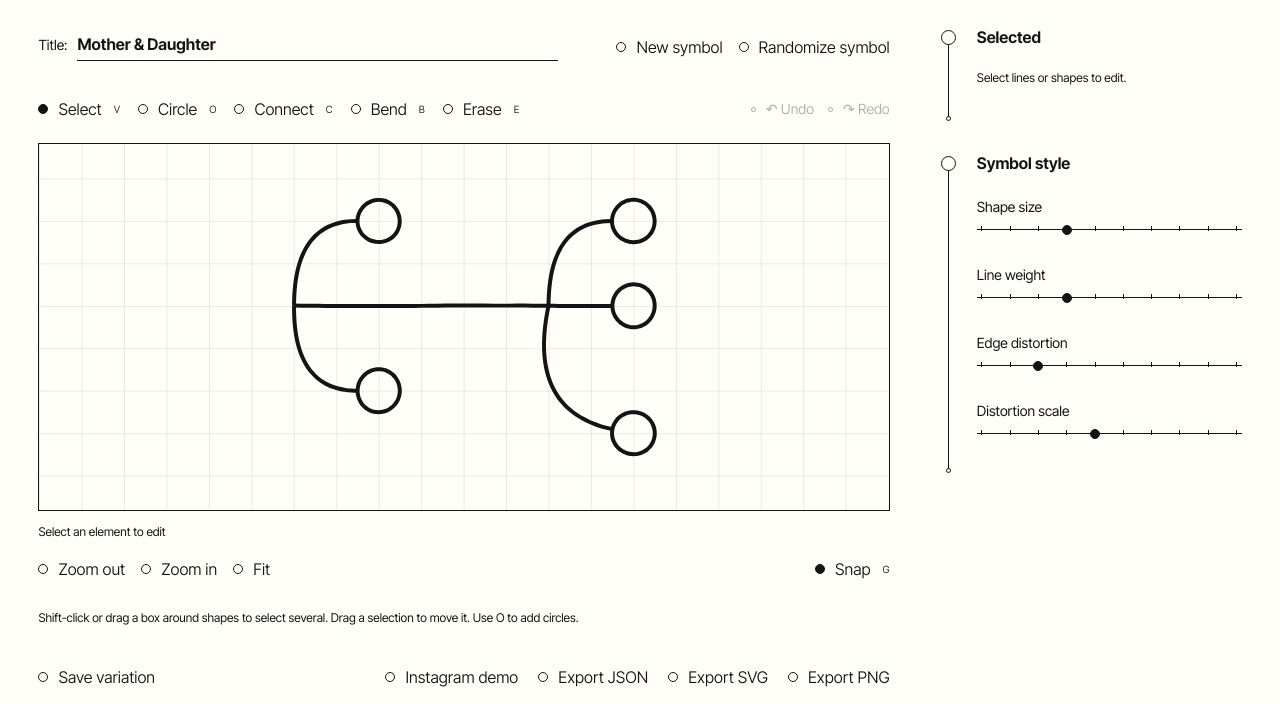
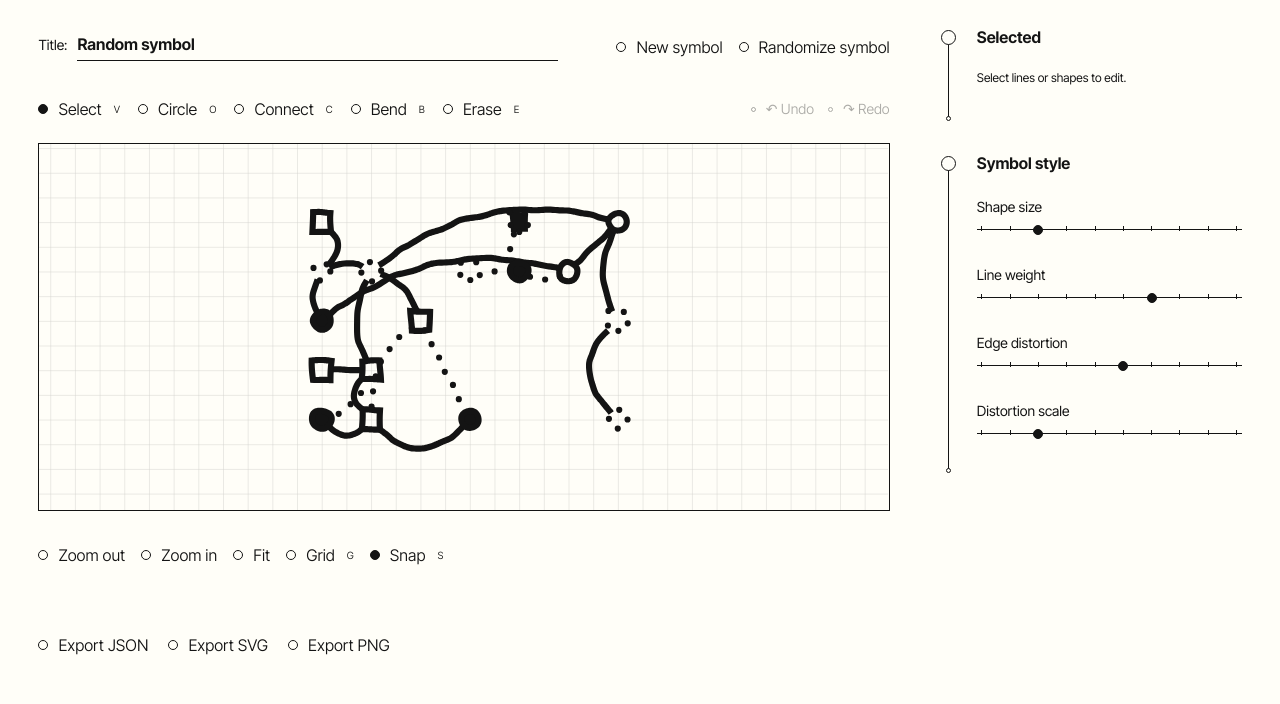
Before and after one commit to magdagourinchas/symbol-studio, a plain HTML site: page dist/index.html in a window 1280 px wide. Shown: the part 75-779 px from the top of the page. Drawn offline with Linux system fonts and the light colour scheme.

Commit message:
Simplify editor controls and randomize new drafts

```diff
--- a/dist/editor.js
+++ b/dist/editor.js
@@ -35,10 +35,10 @@ for(const preset of presets){
   for(const node of preset.n){node.splice(0,2,gridValue(node[0]),gridValue(node[1]))}
   for(const edge of preset.e)setCurve(preset,edge,curveLevel(preset,edge));
 }
-function gridMarkup(){return `<defs><pattern id="unit-grid" width="${gridStep}" height="${gridStep}" patternUnits="userSpaceOnUse"><path d="M0 ${gridStep} V0 H${gridStep}" fill="none" stroke="#141414" stroke-opacity=".18" stroke-width="1" vector-effect="non-scaling-stroke"/></pattern></defs><rect x="${view.x}" y="${view.y}" width="${view.w}" height="${view.h}" fill="url(#unit-grid)" pointer-events="none"/>`}
+function gridMarkup(){return gridVisible?`<defs><pattern id="unit-grid" width="${gridStep}" height="${gridStep}" patternUnits="userSpaceOnUse"><path d="M0 ${gridStep} V0 H${gridStep}" fill="none" stroke="#141414" stroke-opacity=".18" stroke-width="1" vector-effect="non-scaling-stroke"/></pattern></defs><rect x="${view.x}" y="${view.y}" width="${view.w}" height="${view.h}" fill="url(#unit-grid)" pointer-events="none"/>`:''}
 // Browser persistence: keep these storage keys stable to retain existing drawings.
 function read(k,f){try{return JSON.parse(localStorage.getItem(k))??f}catch{return f}}
-let drawing=read(draftKey,structuredClone(presets[4])),variations=read('mg-variations-v1',[]),mode='move',history=[],gesture=null;
+let drawing=read(draftKey,null),variations=read('mg-variations-v1',[]),mode='move',history=[],gesture=null;
 let selected=null, future=[];
 let librarySource=null;
 const storedSketchbook=read('mg-sketchbook-v1',null);
@@ -50,13 +50,13 @@ function selectNodes(indices,edges=[]){indices=[...new Set(indices)];edges=[...n
 function movableNodes(){return [...new Set([...selectedNodes(),...selectedEdges().flatMap(i=>drawing.e[i].slice(0,2))])]}
 function canvasRatio(){return canvas.clientWidth&&canvas.clientHeight?canvas.clientWidth/canvas.clientHeight:1.6}
 // Camera window only: changing zoom never changes saved node coordinates.
-let view={x:0,y:0,w:640,h:400};
+let view={x:0,y:0,w:640,h:400},gridVisible=true;
 let motionRuntime=null;
 function bounds(d){if(!d.n.length)return {x:0,y:0,w:640,h:400};const xs=d.n.map(n=>n[0]),ys=d.n.map(n=>n[1]);for(const e of d.e){const f=frame(d,e);xs.push(f.mid[0]+2*e[2]);ys.push(f.mid[1]+2*e[3])}const pad=d.r+d.w+32+warpAmount(d),x=Math.min(...xs)-pad,y=Math.min(...ys)-pad;return {x,y,w:Math.max(...xs)-x+pad,h:Math.max(...ys)-y+pad}}
-function fitView(){const b=bounds(drawing),ratio=canvasRatio(),w=Math.max(640,b.w,b.h*ratio);view={x:b.x+b.w/2-w/2,y:b.y+b.h/2-w/ratio/2,w,h:w/ratio};render()}
+function fitView(){const b=bounds(drawing),ratio=canvasRatio(),w=Math.max(640,b.w,b.h*ratio),cx=b.x+b.w/2,cy=b.y+b.h/2,h=w/ratio;view={x:cx-w/2,y:cy-h/2,w,h};render()}
 function zoom(factor){cancelGesture();const w=Math.max(320,Math.min(10240,view.w*factor)),h=w/canvasRatio();view={x:view.x+(view.w-w)/2,y:view.y+(view.h-h)/2,w,h};render()}
 function migrate(d){for(const n of d.n) if(n[3]===undefined)n[3]=!n[2]&&Boolean(d.filled);delete d.filled;return d}
-migrate(drawing);variations.forEach(migrate);
+if(drawing)migrate(drawing);variations.forEach(migrate);
 function frame(d,e){const A=d.n[e[0]],B=d.n[e[1]],length=Math.hypot(B[0]-A[0],B[1]-A[1])||1;return {mid:[(A[0]+B[0])/2,(A[1]+B[1])/2],normal:[-(B[1]-A[1])/length,(B[0]-A[0])/length],length}}
 function curveLevel(d,e){const f=frame(d,e);return Math.max(-4,Math.min(5,Math.round((e[2]*f.normal[0]+e[3]*f.normal[1])/(f.length/8))))}
 function setCurve(d,e,level){const f=frame(d,e);e[2]=f.normal[0]*f.length/8*level;e[3]=f.normal[1]*f.length/8*level}
@@ -116,6 +116,7 @@ const scales={
   distortion:{key:'distortionScale',levels:[.2,.35,.5,.75,1,1.5,2,3,5,8],factor:1}
 };
 for(const id of Object.keys(scales)){const slider=$(id);slider.min=0;slider.max=9;slider.step=1;slider.parentElement?.querySelector('.ticks')?.replaceChildren(...Array.from({length:10},()=>document.createElement('i')))}
+if(!drawing)drawing=randomSymbol();
 // Refresh the canvas, selection outlines, and control states after an edit.
 function render(){const h=view.w/canvasRatio();view.y+=(view.h-h)/2;view.h=h;canvas.setAttribute('viewBox',`${view.x} ${view.y} ${view.w} ${view.h}`);canvas.innerHTML=gridMarkup()+art(drawing,true);
 $('zoom-value').textContent=Math.round(640/view.w*100)+'%';$('zoom-out').disabled=view.w>=10240;$('zoom-in').disabled=view.w<=320;
@@ -141,7 +142,7 @@ $('delete').disabled=!selected;
 $('curve').disabled=$('straighten').disabled=!edges.length;
 const level=edges.length?curveLevel(drawing,drawing.e[edges[0]]):0;
 $('curve').value=level;$('curve-value').textContent=edges.length?(edges.every(i=>curveLevel(drawing,drawing.e[i])===level)?String(level):'Mixed'):'—';
-$('selection').textContent=selected?.type==='multi'?(selectedNodes().length+edges.length)+' elements selected':selected?(selected.type==='e'?'Connection':drawing.n[selected.i]?.[2]?'Junction':drawing.n[selected.i]?.[4]==='square'?'Square':'Circle')+' selected':'Select an element to edit';
+$('selection').textContent='';
 for(const [id,show] of [['selected-shapes',shapes.length],['selected-fill',shapes.length],['selected-dots',dottedValues.length],['selected-curve',edges.length],['selected-actions',selected],['selected-empty',!selected]])$(id).hidden=!show;
 $('straighten').hidden=!edges.length;
 $('update-entry').disabled=$('delete-entry').disabled=!librarySource;
@@ -153,7 +154,7 @@ if(motionRuntime)paintCanvasMotion();
 function remember(){history.push(structuredClone(drawing));if(history.length>80)history.shift();future=[]}
 function load(d,source=null){cancelGesture();remember();selected=null;librarySource=source;drawing=migrate(structuredClone(d));title.value=drawing.name;fitView();persist();archives()}
 function archives(){for(const [key,items] of [['seeds',presets],['saved',variations]]){let el=$(key);el.replaceChildren();items.forEach((d,index)=>{let b=document.createElement('button');b.className='card'+(librarySource?.key===key&&librarySource.index===index?' active':'');const box=bounds(d);b.innerHTML='<svg viewBox="'+[box.x,box.y,box.w,box.h].join(' ')+'">'+art(d)+'</svg>';b.append(document.createTextNode(d.name));b.title='Edit '+d.name;b.onclick=()=>load(d,{key,index});el.append(b)});if(!items.length)el.innerHTML='<span class="label">No saved symbols</span>'}}
-const hints={move:'Shift-click or drag a box around shapes to select several. Drag a selection to move it. Use O to add circles.',dot:'Click empty space to place a circle. Press V to return to selection.',grow:'Drag from a circle or line to grow a branch. Drop on a circle to connect.',bend:'Drag across a line to choose a symmetric curve level. Click Straighten to reset.',erase:'Click a line or circle to remove it. Press V to return to selection.'};
+const hints={move:'',dot:'Click empty space to place a circle. Press V to return to selection.',grow:'Drag from a circle or line to grow a branch. Drop on a circle to connect.',bend:'Drag across a line to choose a symmetric curve level. Click Straighten to reset.',erase:'Click a line or circle to remove it. Press V to return to selection.'};
 function tool(t){cancelGesture();mode=t;canvas.dataset.tool=t;for(const k in hints){$(k).classList.toggle('on',t===k);$(k).setAttribute('aria-pressed',String(t===k))}$('hint').textContent=hints[t]}
 for(const k in hints)$(k).onclick=()=>tool(k);
 function point(ev){let p=new DOMPoint(ev.clientX,ev.clientY).matrixTransform(canvas.getScreenCTM().inverse());return [p.x,p.y]}
@@ -251,6 +252,7 @@ function saveLibrary(items,key){localStorage.setItem(key==='seeds'?'mg-sketchboo
 $('update-entry').onclick=()=>{if(!librarySource)return;const {key,index}=librarySource,items=key==='seeds'?presets:variations,next=items.slice();next[index]=structuredClone(drawing);next[index].name=next[index].name.trim()||'Untitled';try{saveLibrary(next,key);items.splice(0,items.length,...next);archives();$('status').textContent='Saved edits to '+next[index].name+'.'}catch{$('status').textContent='Could not save edits. Export JSON to keep a copy.'}};
 $('delete-entry').onclick=()=>{if(!librarySource)return;const {key,index}=librarySource,items=key==='seeds'?presets:variations,next=items.filter((d,i)=>i!==index);try{saveLibrary(next,key);items.splice(0,items.length,...next);librarySource=null;render();archives();$('status').textContent='Library entry deleted. The drawing is still open.'}catch{$('status').textContent='Could not delete the saved entry.'}};
 $('grid').onclick=()=>{const button=$('grid');button.checked=!button.checked;button.setAttribute('aria-pressed',String(button.checked));render()};
+$('grid-toggle').onclick=()=>{gridVisible=!gridVisible;const button=$('grid-toggle');button.setAttribute('aria-pressed',String(gridVisible));render()};
 for(const [id,{key,levels}] of Object.entries(scales)){
   const slider=$(id);
   let editing=false;
@@ -375,14 +377,15 @@ document.addEventListener('keydown',ev=>{
   if(gesture)return;
   if(mod&&key==='a'){ev.preventDefault();selectNodes(drawing.n.map((n,i)=>i),drawing.e.map((e,i)=>i));render();return}
   if(mod&&key==='z'){ev.preventDefault();$(ev.shiftKey?'redo':'undo').click();return}
-  if(mod&&key==='s'){ev.preventDefault();if(!embedded)$('save').click();return}
+  if(mod&&key==='s'){ev.preventDefault();return}
   if(mod&&key==='y'){ev.preventDefault();$('redo').click();return}
   if(mod||ev.altKey)return;
   const tools={v:'move',o:'dot',c:'grow',b:'bend',e:'erase'};
   if(tools[key]){ev.preventDefault();tool(tools[key])}
   if(key==='f'&&!$('filled').disabled){ev.preventDefault();$('filled').click()}
   if(key==='d'&&!$('dotted').disabled){ev.preventDefault();$('dotted').click()}
-  if(key==='g'){ev.preventDefault();$('grid').click()}
+  if(key==='g'){ev.preventDefault();$('grid-toggle').click()}
+  if(key==='s'){ev.preventDefault();$('grid').click()}
   if(key==='delete'||key==='backspace'){ev.preventDefault();removeSelection()}
   if(key.startsWith('arrow')&&selected?.type==='multi'){ev.preventDefault();remember();const step=$('grid').checked?32:ev.shiftKey?10:1;movableNodes().forEach(i=>{drawing.n[i][0]+=key==='arrowright'?step:key==='arrowleft'?-step:0;drawing.n[i][1]+=key==='arrowdown'?step:key==='arrowup'?-step:0});finish();return}
   if(key.startsWith('arrow')&&selected?.type==='n'){
--- a/dist/index.html
+++ b/dist/index.html
@@ -1,7 +1,7 @@
 <!doctype html>
 <!-- UI structure and labels. Keep element IDs in sync with editor.js and post.js.
      Asset query versions below can be bumped after edits to bypass browser caching. -->
-<html lang="en"><head><meta charset="utf-8"><meta name="viewport" content="width=device-width,initial-scale=1"><meta name="description" content="Create and export circle, square, and line symbols."><meta name="theme-color" content="#FFFEF8"><meta name="color-scheme" content="light"><meta name="referrer" content="strict-origin-when-cross-origin"><title>Symbol Studio · Magda Gourinchas</title><link rel="icon" href="icon.svg" type="image/svg+xml"><script src="bootstrap.js?v=1"></script><link rel="stylesheet" href="studio.css?v=19"></head>
+<html lang="en"><head><meta charset="utf-8"><meta name="viewport" content="width=device-width,initial-scale=1"><meta name="description" content="Create and export circle, square, and line symbols."><meta name="theme-color" content="#FFFEF8"><meta name="color-scheme" content="light"><meta name="referrer" content="strict-origin-when-cross-origin"><title>Symbol Studio · Magda Gourinchas</title><link rel="icon" href="icon.svg" type="image/svg+xml"><script src="bootstrap.js?v=1"></script><link rel="stylesheet" href="studio.css?v=20"></head>
 <body>
 <header><img class="studio-logo" src="icon.svg" width="36" height="36" alt=""><h1>Symbol Studio</h1></header>
 <main><section aria-label="Editor">
@@ -11,10 +11,10 @@
 <button id="move" title="Select and move (V)">Select <kbd>V</kbd></button><button id="dot" title="Add a circle (O)">Circle <kbd>O</kbd></button><button id="grow" title="Connect (C)">Connect <kbd>C</kbd></button><button id="bend" title="Bend (B)">Bend <kbd>B</kbd></button><button id="erase" title="Erase (E)">Erase <kbd>E</kbd></button>
 <span class="history"><button id="undo" title="Undo (Ctrl / ⌘ Z)">↶ Undo</button><button id="redo" title="Redo (Ctrl / ⌘ Shift Z)">↷ Redo</button></span></div>
 <svg id="canvas" class="canvas" viewBox="0 0 640 400" aria-label="Symbol drawing surface" tabindex="0"></svg>
-<div class="canvas-footer"><span id="selection">Nothing selected</span><div class="row zoom"><button id="zoom-out">Zoom out</button><output id="zoom-value" hidden></output><button id="zoom-in">Zoom in</button><button id="zoom-fit">Fit</button></div><button id="grid" aria-pressed="true" title="Snap to grid (G)">Snap <kbd>G</kbd></button></div></div>
+<div class="canvas-footer"><span id="selection" aria-live="polite"></span><div class="row zoom"><button id="zoom-out">Zoom out</button><output id="zoom-value" hidden></output><button id="zoom-in">Zoom in</button><button id="zoom-fit">Fit</button><button id="grid-toggle" aria-pressed="true" title="Show or hide the grid (G)">Grid <kbd>G</kbd></button><button id="grid" aria-pressed="true" title="Snap to grid (S)">Snap <kbd>S</kbd></button></div></div></div>
 <p class="hint" id="hint"></p>
 <div class="row foot"><button id="save">Save variation</button><div class="row"><button id="instagram">Instagram demo</button><button id="json">Export JSON</button><button id="export">Export SVG</button><button id="png">Export PNG</button></div></div><p class="label" id="status" role="status"></p>
-<details><summary>Keyboard shortcuts & editing help</summary><p>V Select · O Circle · C Connect · B Bend · E Erase · F Fill selection · D Dotted stroke · G Grid<br>Shift-click lines and shapes or drag a selection box to select a group. Ctrl / ⌘ A selects all.<br>Arrow keys move selected points. Delete removes a selection. Escape cancels a drag.<br>Ctrl / ⌘ Z Undo · Ctrl / ⌘ Shift Z Redo<span class="full-only"> · Ctrl / ⌘ S Save variation</span><br>Drag a line in Select or Bend to shape it. Every slider has ten stops. Edge distortion controls the amount of warp; Distortion scale controls fine versus broad waviness. Drag from a line in Connect to create a junction.</p></details>
+<details><summary>Keyboard shortcuts & editing help</summary><p>V Select · O Circle · C Connect · B Bend · E Erase · F Fill selection · D Dotted stroke · G Grid · S Snap<br>Ctrl / ⌘ A selects all. Arrow keys move selected points. Delete removes a selection. Escape cancels a drag.<br>Ctrl / ⌘ Z Undo · Ctrl / ⌘ Shift Z Redo<br>Drag a line in Select or Bend to shape it. Every slider has ten stops. Edge distortion controls the amount of warp; Distortion scale controls fine versus broad waviness. Drag from a line in Connect to create a junction.</p></details>
 </section>
 <aside class="inspector" aria-label="Editing controls">
 <!-- Contextual selection actions, followed by whole-symbol styling. -->
@@ -44,4 +44,4 @@
 <p id="post-status" class="hint" role="status"></p>
 <section id="post-result" hidden><h3>Latest demo post</h3><p id="post-result-title"></p><p class="hint">Saved locally — not posted to Instagram.</p></section>
 </dialog>
-<script src="motion.js?v=1"></script><script src="editor.js?v=21"></script><script src="post.js?v=3"></script></body></html>
+<script src="motion.js?v=1"></script><script src="editor.js?v=22"></script><script src="post.js?v=3"></script></body></html>
--- a/dist/studio.css
+++ b/dist/studio.css
@@ -118,6 +118,7 @@ button:hover:not(:disabled),a:hover{font-weight:700}
 .canvas-footer #selection{font-size:12px;line-height:14px;flex-basis:100%}
 .zoom{gap:16px;flex-wrap:wrap}
 #grid{margin-left:auto}#grid[aria-pressed=true]::before{background:var(--ink)}
+#grid,#grid-toggle{margin-left:0}
 .history button,.element-actions button,label{font-size:14px;line-height:16px}
 .hint,.label,#status,.archive>.label,details,footer,.zoom output{font-size:12px;line-height:14px}
 details p{line-height:18px}.hint{line-height:18px}
@@ -155,6 +156,7 @@ input[type=checkbox]:indeterminate{background:linear-gradient(var(--ink),var(--i
 @media(prefers-reduced-motion:reduce){.selected-panel .tree-item{animation:none!important}}
 /* EMBED MODE: same editor, without branding, publishing or library UI. */
 .embed-mode header,.embed-mode footer,.embed-mode .library,.embed-mode #save,.embed-mode #instagram,.embed-mode #post-dialog,.embed-mode .full-only{display:none!important}
+.library,#save,#instagram{display:none!important}
 .embed-mode main{padding:20px;row-gap:20px}
 .embed-mode .foot{justify-content:flex-end}
 .embed-mode body{min-width:280px}
```
Also changed, not shown: 1 other file.
